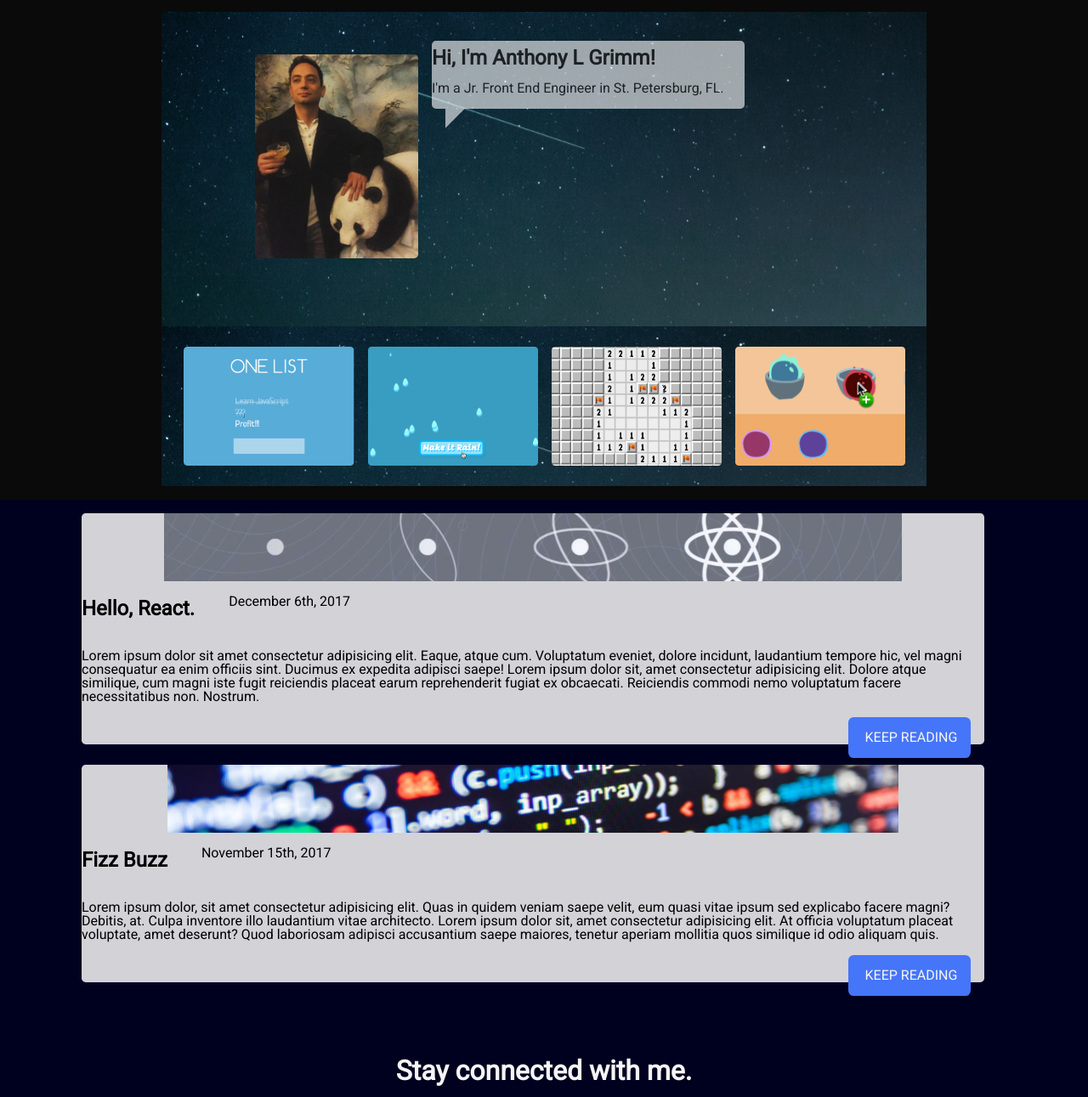
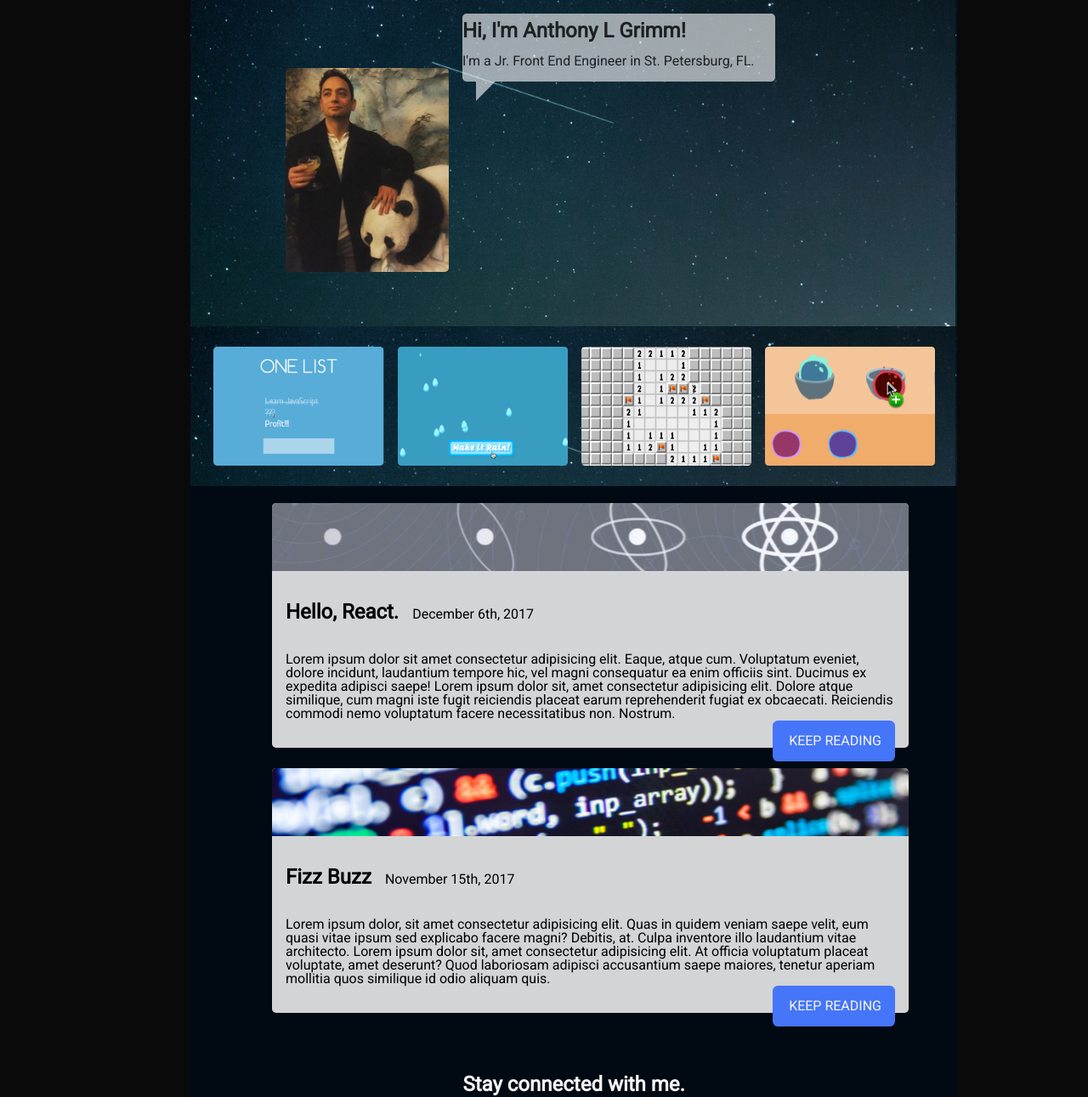
Before and after one commit to AntGrimm/mock-portfolio, a website: page public/index.html in a window 1280 px wide. Shown: the top 1291 px of the page at 85% size. Drawn offline with Linux system fonts and the light colour scheme.

Commit message:
finished desktop full resolution site

```diff
--- a/public/index.html
+++ b/public/index.html
@@ -8,7 +8,7 @@
     <link rel="stylesheet" href="/screen.css" />
   </head>
   <body>
-    <div>
+    <div class="top-half">
       <header class="top-header">
         <section class="pic-and-speech-bubble">
           <img class="face-pic" src="./images/face-picture.jpg" alt="face" />
@@ -102,7 +102,7 @@
         </article>
       </section>
       <footer class="twitter-section">
-        <h1>Stay connected with me.</h1>
+        <h2>Stay connected with me.</h2>
         <section class="twitter-logo-section">
           <img
             class="twitter-logo"
--- a/public/screen.css
+++ b/public/screen.css
@@ -13,21 +13,26 @@ body {
   margin: 0;
   min-height: 100%;
   background-color: rgb(10, 10, 10);
+  display: flex;
+  flex-direction: column;
+  position: absolute;
+  left: 14rem;
 }
 
-div {
-  /* margin-left: 12rem; */
-  /* margin-right: 13rem; */
+.top-half {
+  display: flex;
+  flex-direction: column;
+  background-color: rgb(1, 10, 19);
+  width: 56.4rem;
+  position: absolute;
+  /* left: 18.28rem; */
+  margin-top: -1rem;
 }
 
 .top-header {
   display: flex;
+  flex-direction: column;
   background-image: url(./images/space.png);
-  justify-content: center;
-  background-repeat: no-repeat;
-  background-position: center;
-  background-position-y: 0.9rem;
-  margin-bottom: -1rem;
 }
 
 .pic-and-speech-bubble {
@@ -39,9 +44,9 @@ div {
   flex-direction: column;
   width: 23rem;
   height: 5rem;
-  margin-top: 3rem;
-  margin-left: 1rem;
-  border-radius: 5px;
+  top: 1rem;
+  right: 1.5rem;
+  border-radius: 0.3rem;
   color: rgb(34, 32, 32);
   background-color: rgba(255, 255, 255, 0.753);
   line-height: 0;
@@ -72,8 +77,8 @@ header > article > h1 {
   width: 12rem;
   height: auto;
   border-radius: 0.3rem;
-  margin-left: -4rem;
-  margin-top: 4rem;
+  margin-top: 6rem;
+  margin-left: 7rem;
   margin-bottom: 5rem;
 }
 
@@ -82,9 +87,8 @@ header > article > h1 {
   background-image: url(./images/space.png);
   justify-content: center;
   list-style: none;
-  background-repeat: no-repeat;
-  background-position: center top;
   padding: 1rem;
+  margin-top: -1rem;
 }
 
 .four-image {
@@ -96,7 +100,11 @@ header > article > h1 {
 .bottom-half {
   display: flex;
   flex-direction: column;
-  background-color: rgb(0, 1, 31);
+  background-color: rgb(1, 10, 19);
+  width: 56.4rem;
+  position: absolute;
+  margin-top: -1rem;
+  top: 37rem;
 }
 
 .react-section {
@@ -128,8 +136,14 @@ header > article > h1 {
   flex-direction: row;
 }
 
+.react-article-header > blockquote {
+  position: relative;
+  right: 1.5rem;
+  top: 0.7rem;
+}
+
 .react-article {
-  margin-bottom: 2rem;
+  padding: 1rem;
 }
 
 .fizz-section {
@@ -161,8 +175,14 @@ header > article > h1 {
   flex-direction: row;
 }
 
+.fizz-article-header > blockquote {
+  position: relative;
+  right: 1.5rem;
+  top: 0.7rem;
+}
+
 .fizz-article {
-  margin-bottom: 2rem;
+  padding: 1rem;
 }
 
 article > footer {
@@ -184,11 +204,11 @@ article > footer {
   align-content: space-between;
 }
 
-.twitter-section > h1 {
+.twitter-section > h2 {
   display: flex;
   justify-content: center;
   color: whitesmoke;
-  margin-top: 5rem;
+  margin-top: 4rem;
 }
 
 .twitter-logo-section {
@@ -199,7 +219,7 @@ article > footer {
 
 .twitter-logo {
   display: flex;
-  padding: 1rem;
+  padding: 0.75rem;
   justify-content: center;
   width: 4rem;
   border-radius: 50%;
@@ -210,5 +230,6 @@ article > footer {
   justify-content: center;
   color: whitesmoke;
   margin-bottom: 2rem;
-  margin-top: 4rem;
+  margin-top: 2rem;
+  font-size: 11px;
 }
```
